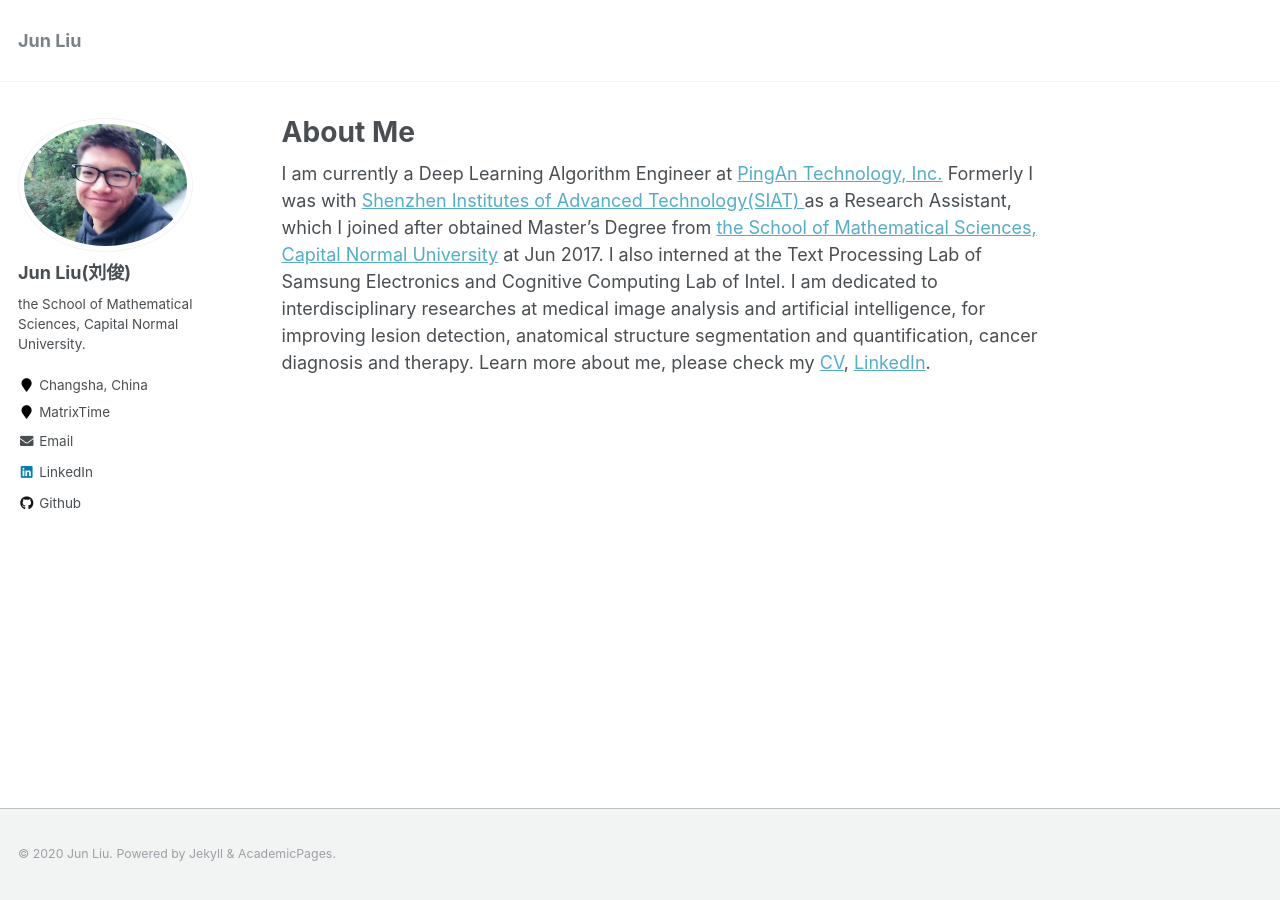
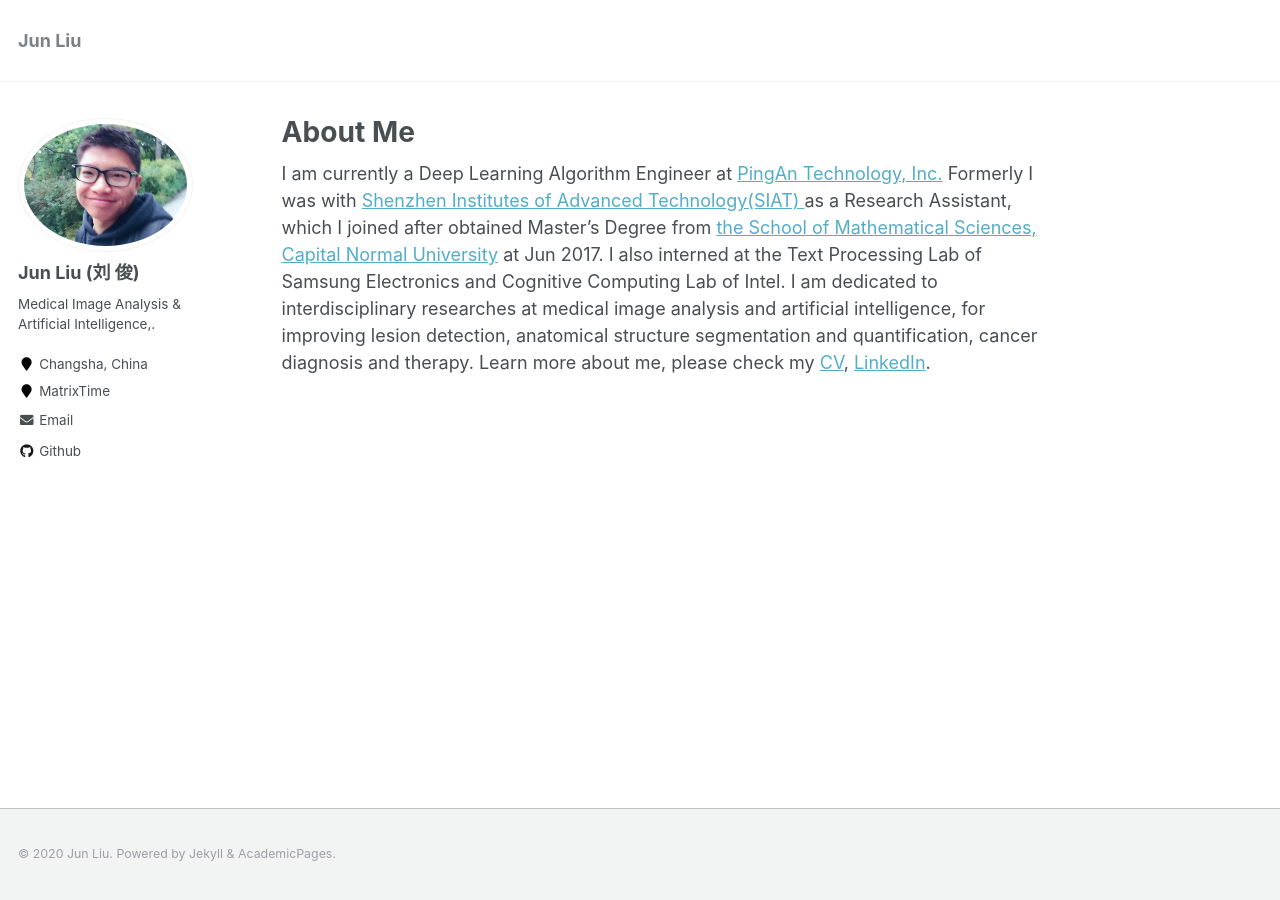
Before and after one commit to junliu-cn/junliu-cn.github.io, a Jekyll site: the page built from _pages/about.md, in a window 1280 px wide. Built offline with Jekyll 4.4.1, drawn with Linux system fonts in a browser that asks for light colours.

Commit message:
update bio info

```diff
--- a/_config.yml
+++ b/_config.yml
@@ -80,9 +80,9 @@ analytics:
 
 # Site Author
 author:
-  name             : "Jun Liu(刘俊)"
+  name             : "Jun Liu (刘 俊)"
   avatar           : "profile.jpeg"
-  bio              : "the School of Mathematical Sciences, Capital Normal University."
+  bio              : "Medical Image Analysis & Artificial Intelligence,."
   location         : "Changsha, China"
   employer         : "MatrixTime"
   googlescholar    :
@@ -101,7 +101,7 @@ author:
   instagram        :
   impactstory      : #"https://profiles.impactstory.org/u/xxxx-xxxx-xxxx-xxxx"
   lastfm           :
-  linkedin         : "https://www.linkedin.com/in/jun-liu-87471a111/"
+  linkedin         : #"https://www.linkedin.com/in/jun-liu-87471a111/"
   orcid            : #"https://orcid.org/0000-0001-6218-8238"
   pinterest        :
   soundcloud       :
@@ -219,7 +219,7 @@ sass:
 permalink: /:categories/:title/
 # paginate: 5 # amount of posts to show
 # paginate_path: /page:num/
-timezone: America/Los_Angeles # http://en.wikipedia.org/wiki/List_of_tz_database_time_zones
+timezone: Asia/Shanghai # http://en.wikipedia.org/wiki/List_of_tz_database_time_zones
 
 
 # Plugins
```
Also changed, not shown: _posts/2018-06-23-Fine-Grained-Classification-In-Medical-Image.md (+1 -1 lines).
